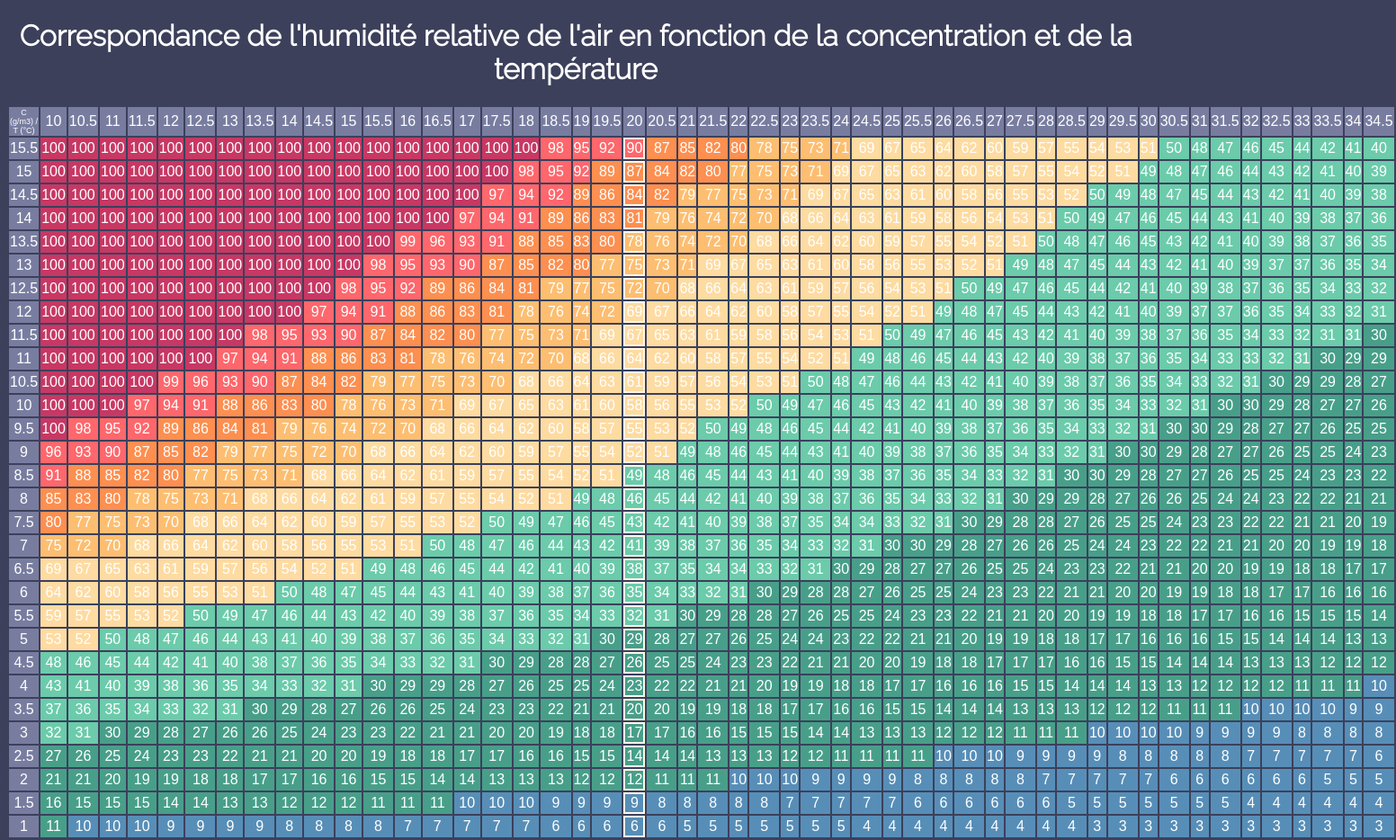
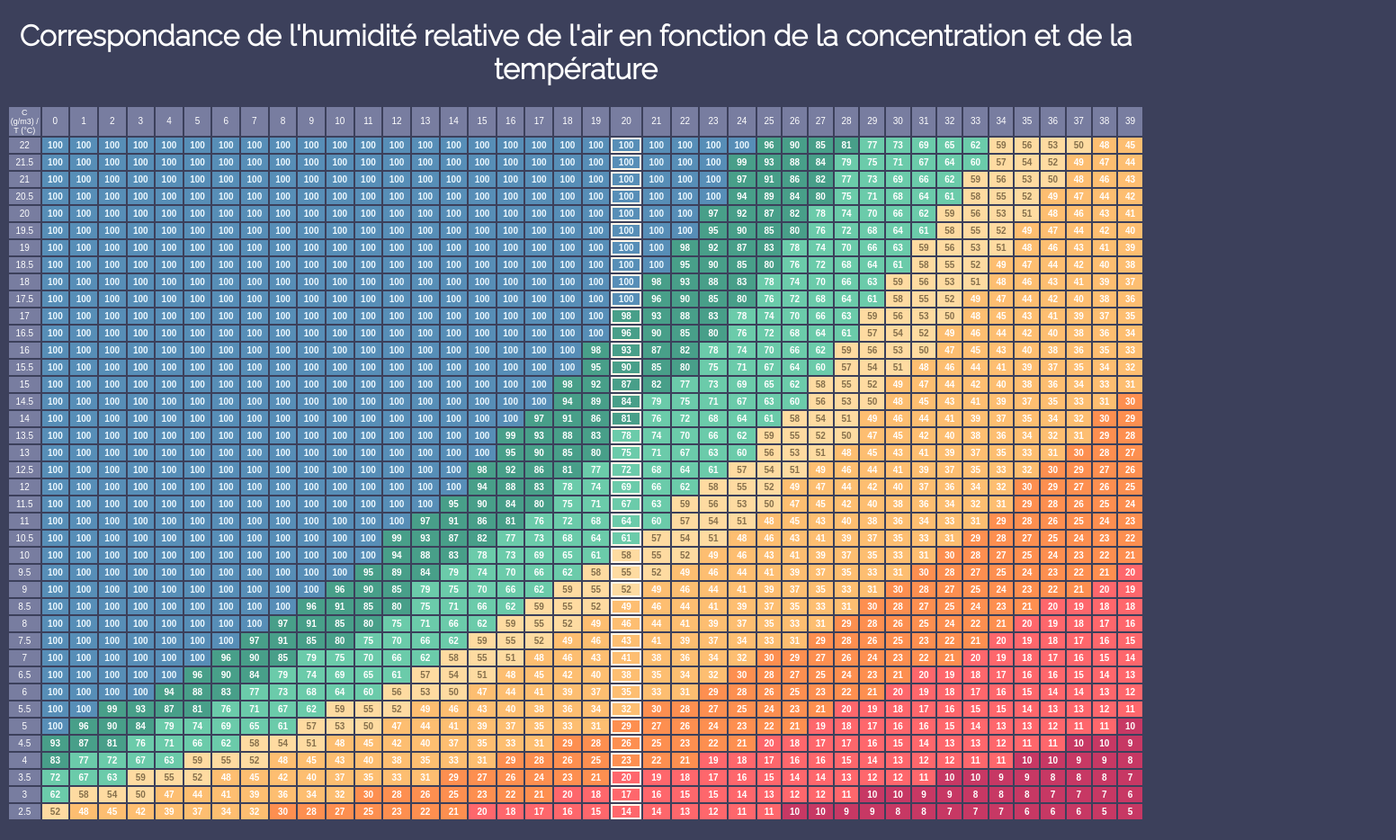
Before and after one commit to Valouleloup/humidite, a plain HTML site: page index.html in a window 1280 px wide. Shown: the whole page at 90% size, 1552 px wide, since content can reach past the window. Drawn offline with Linux system fonts and the light colour scheme.

Commit message:
Update index.html

```diff
--- a/index.html
+++ b/index.html
@@ -17,6 +17,10 @@
             -webkit-font-smoothing: antialiased;
             margin:auto;
         }
+        .example-table tr {
+            font-size:10px;
+            font-weight: 600;
+        }
         .example-table th {
             background-color: #787da0;
             font-weight: normal;
@@ -28,14 +32,14 @@
             width:40px;
             color: #fff;
         }
-        .less10 { background-color: #578eb7; }
-        .less30 { background-color: #489f89; }
-        .less50 { background-color: #6bcbaa; }
-        .less70 { background-color: #fedba1; }
-        .less80 { background-color: #fdbe71; }
-        .less90 { background-color: #fd8f50; }
-        .less100 { background-color: #fe676c; }
-        .more100 { background-color: #c73864; }
+        .less10 { background-color: #c73864; }
+        .less20 { background-color: #fe676c; }
+        .less30 { background-color: #fd8f50; }
+        .less50 { background-color: #fdbe71; }
+        .less60 { background-color: #fedba1; color: #86704c !important}
+        .less80 { background-color: #6bcbaa; }
+        .less100 { background-color: #489f89; }
+        .more100 { background-color: #578eb7; color:#edf9ff !important }
     </style>
 </head>
 <body>
@@ -44,14 +48,14 @@
     <script>
         // Liste des tepératures à afficher
         var listTemp = [];
-        for(let i=0; i<50; i++) {
-            listTemp.push(10+(i/2));
+        for(let i=0; i<40; i++) {
+            listTemp.push(i);
         }
 
         // Liste des concentrations à afficher
         var listConcentrations = [];
-        for(let i=0; i<30; i++) {
-            listConcentrations.push(15.5-(i/2));
+        for(let i=0; i<40; i++) {
+            listConcentrations.push(22-(i/2));
         }
 
         // Creation du tableau
@@ -98,11 +102,11 @@
             }
 
             if(humiditeRelative <= 10) { td.classList.add('less10'); }
+            else if(humiditeRelative <= 20) { td.classList.add('less20'); }
             else if(humiditeRelative <= 30) { td.classList.add('less30'); }
-            else if(humiditeRelative <= 50) { td.classList.add('less50'); }
-            else if(humiditeRelative < 70) { td.classList.add('less70'); }
+            else if(humiditeRelative < 50) { td.classList.add('less50'); }
+            else if(humiditeRelative < 60) { td.classList.add('less60'); }
             else if(humiditeRelative < 80) { td.classList.add('less80'); }
-            else if(humiditeRelative < 90) { td.classList.add('less90'); }
             else if(humiditeRelative < 100) { td.classList.add('less100'); }
             else if(humiditeRelative >= 100) { td.classList.add('more100'); }
 
```
